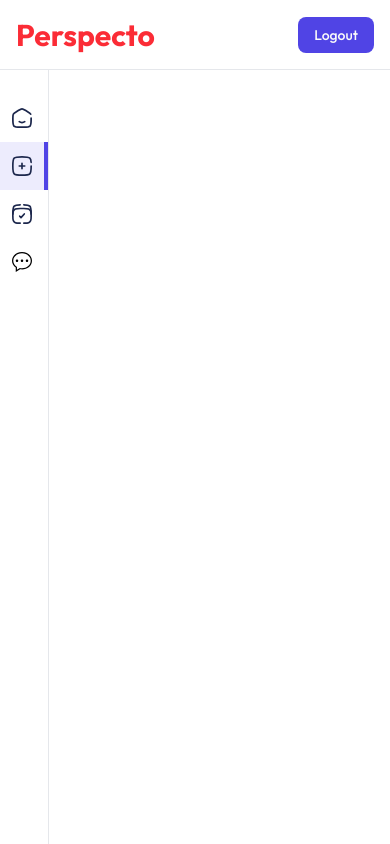
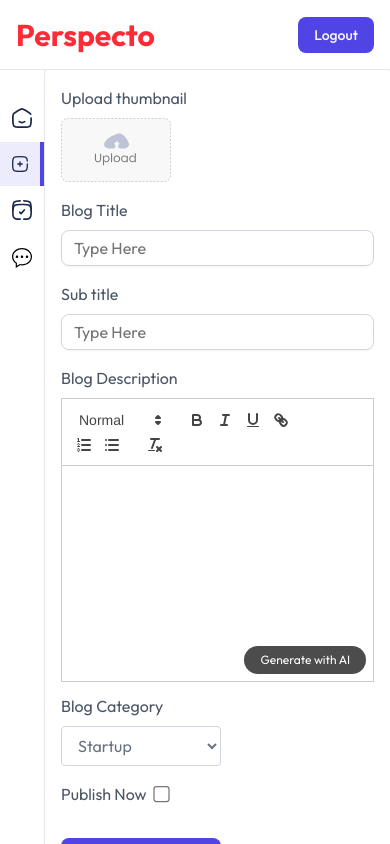
Before and after one commit to Kiruthicksan/Perspecto, a React (Vite) app in the folder frontend/: page /admin/addBlog in a window 390 px wide. Built offline with nearby package versions, Linux system fonts and the light colour scheme.

Commit message:
Completed frontend part

```diff
--- a/frontend/package.json
+++ b/frontend/package.json
@@ -19,6 +19,7 @@
     "lucide": "^0.548.0",
     "lucide-react": "^0.548.0",
     "moment": "^2.30.1",
+    "quill": "^2.0.3",
     "react": "^19.1.1",
     "react-dom": "^19.1.1",
     "react-router-dom": "^7.9.4",
--- a/frontend/src/App.tsx
+++ b/frontend/src/App.tsx
@@ -7,6 +7,7 @@ import AddBlog from "./pages/Admin/AddBlog";
 import Comments from "./pages/Admin/Comments";
 import ListBlog from "./pages/Admin/ListBlog";
 import Login from "./components/Admin/Login";
+import "quill/dist/quill.snow.css"
 
 const App = () => {
   return (
--- /dev/null
+++ b/frontend/src/components/Admin/CommentTable.tsx
@@ -0,0 +1,42 @@
+import { assets } from "@/assets/assets";
+import type { BlogData, CommentsData } from "@/pages/BlogPage";
+
+interface CommentProps {
+  comment: CommentsData;
+  fetchComments: () => void;
+}
+
+const CommentTable = ({ comment, fetchComments }: CommentProps) => {
+  const { blog, createdAt, _id, name, content } = comment;
+  const BlogDate = new Date(createdAt);
+
+  return (
+    <tr className="order-y border-gray-300">
+      <td className="px-6 py-4">
+        <b className="font-medium text-gray-600">Blog</b>: {blog.title}
+        <br />
+        <br />
+        <b className="font-medium text-gray-600">Name</b>: {name}
+        <br />
+        <b className="font-medium text-gray-600">Comment</b>: {content}
+      </td>
+      <td className="px-6 py-4 max-sm:hidden">
+        {BlogDate.toLocaleDateString()}
+      </td>
+      <td className="px-6 py-4">
+        <div className="inline-flex gap-4 items-center">
+          {!comment.isApproved ? (
+            <img
+              src={assets.tick_icon}
+              className="w-5 hover:scale-110 transition-all cursor-pointer"
+            />
+          ) : (
+            <p className="text-xs border border-green-600 bg-green-100 text-green-600 rounded-full px-3 py-1">Approved</p>
+          )}
+          <img src= {assets.bin_icon} alt="" className="w-5 hover:scale-110 transition-all cursor-pointer"/>
+        </div>
+      </td>
+    </tr>
+  );
+};
+export default CommentTable;
--- a/frontend/src/pages/Admin/AddBlog.tsx
+++ b/frontend/src/pages/Admin/AddBlog.tsx
@@ -1,8 +1,125 @@
+import { assets, blogCategories } from "@/assets/assets";
+import { Input } from "@/components/ui/input";
+import React, { useEffect, useRef, useState } from "react";
+import Quill from "quill";
+import { Button } from "@/components/ui/button";
+
 const AddBlog = () => {
+  const editorRef = useRef<HTMLDivElement | null>(null);
+  const quillRef = useRef<Quill | null>(null);
+
+  const [formData, setFormData] = useState({
+    title: "",
+    subTitle: "",
+    description: "",
+    category: "Startup",
+  });
+
+  const [image, setImage] = useState<File | null>(null);
+  const [isPublished, setIsPublished] = useState(false)
+
+  const handleChange = (
+    e: React.ChangeEvent<HTMLInputElement | HTMLSelectElement>
+  ) => {
+    const { name, value } = e.target;
+    setFormData((prev) => ({ ...prev, [name]: value }));
+  };
+
+  const handleSubmit = (e: React.FormEvent) => {
+    e.preventDefault();
+
+    // logic here
+  };
+
+
+  useEffect(() => {
+    if (!quillRef.current && editorRef.current) {
+      quillRef.current = new Quill(editorRef.current, { theme: "snow" });
+    }
+  }, []);
+
   return (
-    <div>
+    <form
+      className=" bg-blue-50/50 text-gray-600 h-full overflow-scroll w-full"
+      onSubmit={handleSubmit}
+    >
+      <div className="bg-white w-full max-w-3xl md:p-10 p-4 sm:m-10 shadow rounded">
+        <p>Upload thumbnail</p>
+        <label htmlFor="image">
+          <img
+            src={!image ? assets.upload_area : URL.createObjectURL(image)}
+            alt="blogImage"
+            className="mt-2 h-16 rounded cursor-pointer"
+          />
+          <input
+            type="file"
+            id="image"
+            hidden
+            required
+            name="image"
+            onChange={(e) => e.target.files && setImage(e.target.files[0])}
+          />
+        </label>
+        <p className="mt-4">Blog Title</p>
+        <Input
+          type="text"
+          name="title"
+          placeholder="Type Here"
+          className="max-w-lg border-gray-300 mt-2"
+          value={formData.title}
+          onChange={handleChange}
+        />
 
-    </div>
-  )
-}
-export default AddBlog
+        <p className="mt-4">Sub title</p>
+        <Input
+          type="text"
+          name="subTitle"
+          placeholder="Type Here"
+          className="max-w-lg border-gray-300 mt-2"
+          value={formData.subTitle}
+          onChange={handleChange}
+        />
+
+        <p className="mt-4">Blog Description</p>
+        <div className="max-w-lg h-72 pb-16 sm:pb-10 pt-2 relative">
+          <div ref={editorRef}></div>
+          <button
+            type="button"
+            className="absolute right-2 bottom-1 ml-2 text-xs text-white bg-black/70 px-4 py-1.5 rounded-2xl hover:underline cursor-pointer"
+          >
+            Generate with AI
+          </button>
+        </div>
+
+        <p className="mt-4">Blog Category</p>
+        <select
+          name="category"
+          className="mt-2 px-3 py-2 border text-gray-500 border-gray-300 outline-none rounded"
+          onChange={handleChange}
+          value={formData.category}
+        >
+          <option value="">Select Category</option>
+          {blogCategories.map((item, index) => (
+            <option value={item} key={index}>
+              {item}
+            </option>
+          ))}
+        </select>
+
+        <div className="flex gap-2 mt-4">
+          <p>Publish Now</p>
+          <input
+            type="checkbox"
+            name="isPublished"
+            checked={isPublished}
+            className="scale-125 cursor-pointer"
+            onChange={(e) => setIsPublished(e.target.checked)}
+          />
+        </div>
+
+        <Button type="submit" className="mt-8 w-40 h-10 text-sm">Add Blog</Button>
+      </div>
+    </form>
+  );
+};
+export default AddBlog;
--- a/frontend/src/pages/Admin/Comments.tsx
+++ b/frontend/src/pages/Admin/Comments.tsx
@@ -1,6 +1,7 @@
 import { useEffect, useState } from "react";
 import type { CommentsData } from "../BlogPage";
 import { comments_data } from "@/assets/assets";
+import CommentTable from "@/components/Admin/CommentTable";
 
 const Comments = () => {
   const [comments, setComments] = useState<CommentsData[]>([]);
@@ -59,7 +60,18 @@ const Comments = () => {
           </thead>
 
           <tbody>
-
+            {comments
+              .filter((comment) => {
+                if (fitler === "Approved") return comment.isApproved === true;
+                return comment.isApproved === false;
+              })
+              .map((c) => (
+                <CommentTable
+                  key={c._id}
+                  comment={c}
+                  fetchComments={fetchComments}
+                />
+              ))}
           </tbody>
         </table>
       </div>
--- a/frontend/src/pages/BlogPage.tsx
+++ b/frontend/src/pages/BlogPage.tsx
@@ -26,6 +26,8 @@ export interface CommentsData {
   content: string;
   isApproved: boolean;
   createdAt: string;
+  blog : BlogData
+  _id  : string
 }
 
 interface CommentFormData {
```
Also changed, not shown: 1 other file (tests, documents, lock files or other folders).
